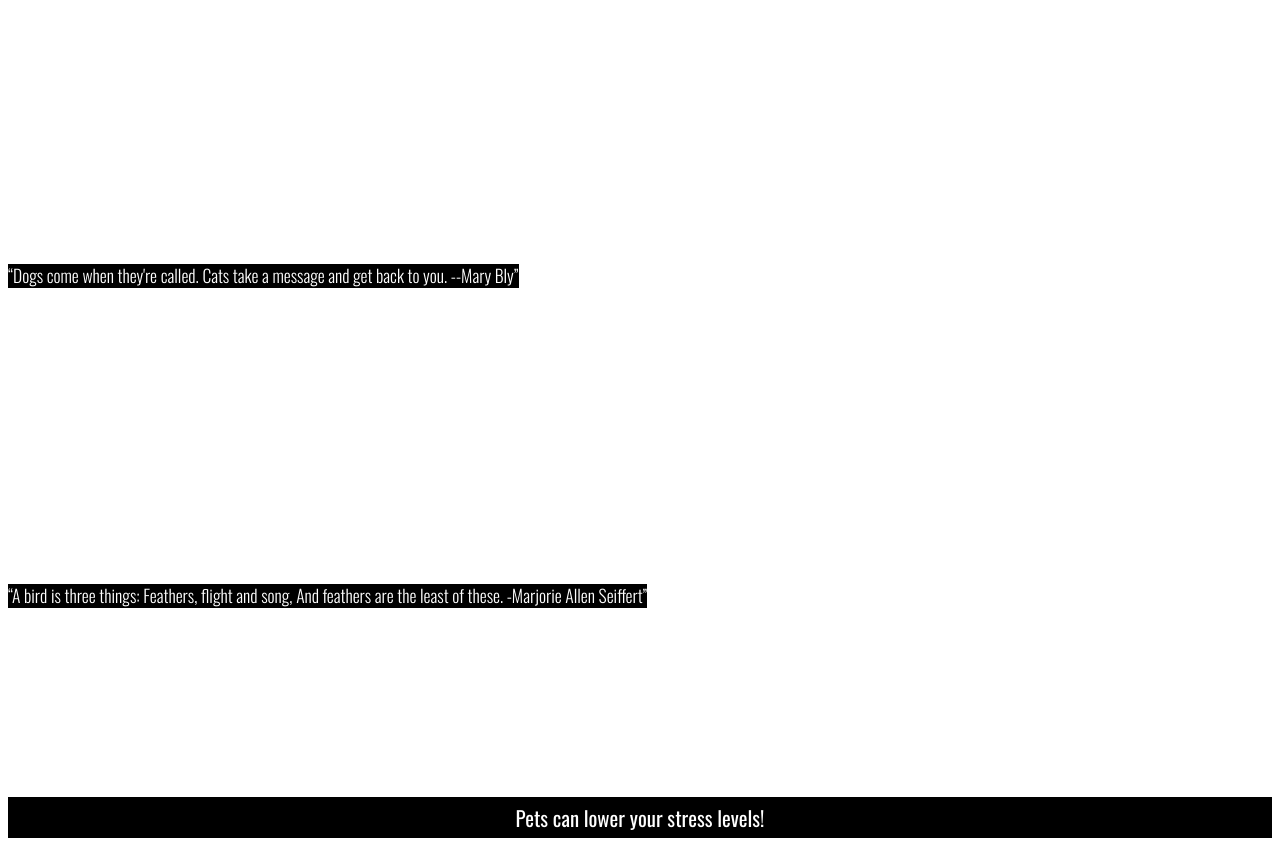
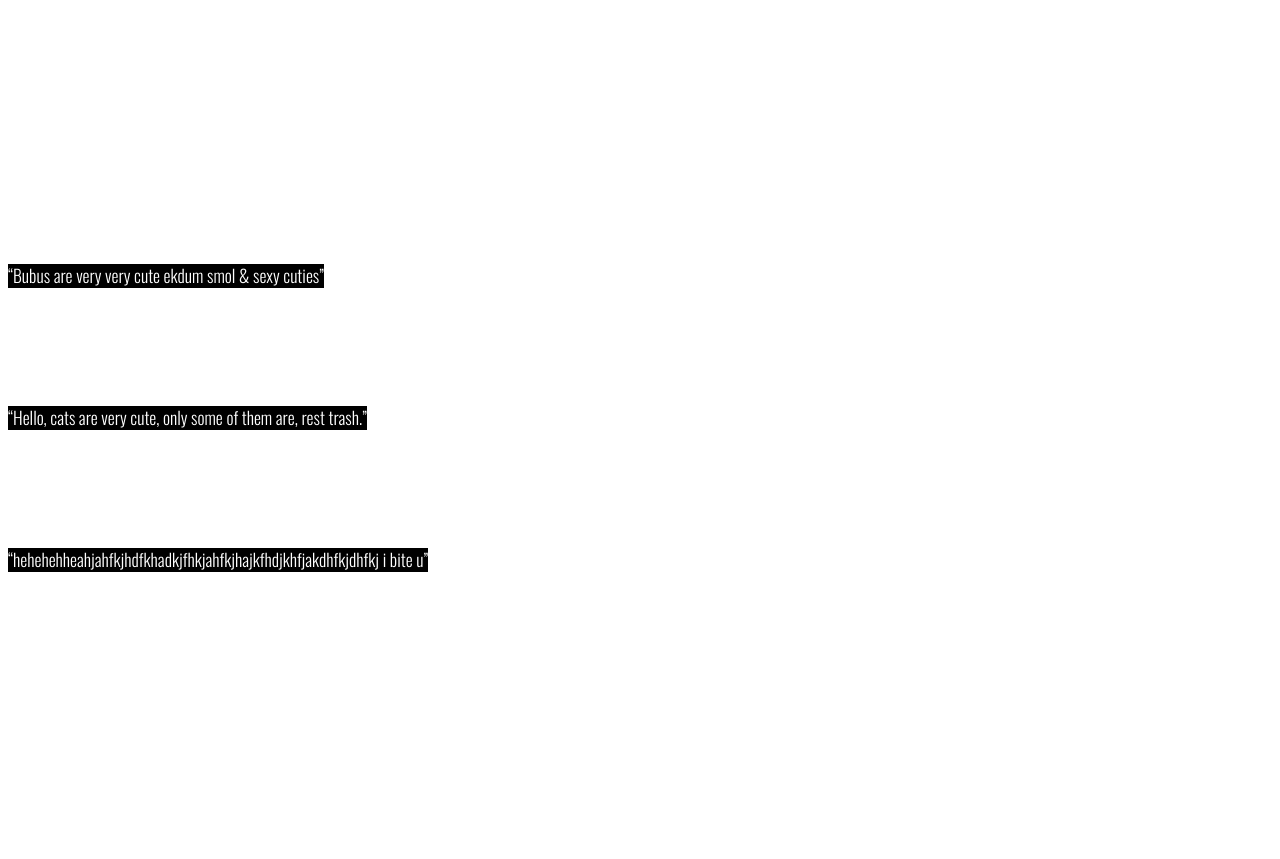
Before and after one commit to neel-desh/Inshort-Bharat, a Flask app: page /web-stories in a window 1280 px wide. After the commit the page ends 572 px from the top, so only its background shows below. Run offline with Flask 2, Linux system fonts and the light colour scheme; some libraries are stand-ins or nearby versions.

Commit message:
Before Work

```diff
--- a/main.py
+++ b/main.py
@@ -21,7 +21,26 @@ def index():
 ##==========
 @app.route('/web-stories')
 def webstories():
-    return render_template("news/stories.html")
+    stories = [
+    {
+        "id":1,
+        "head":"Dogs",
+        "src" :"/static/assets/dog.jpg",
+        "content": "Bubus are very very cute ekdum smol & sexy cuties"
+    },
+    {
+        "id":2,
+        "head":"Cats",
+        "src" : "/static/assets/bookend_cats.jpg",
+        "content": "Hello, cats are very cute, only some of them are, rest trash."
+    },
+    {
+        "id":3,
+        "head":"Parrots",
+        "src" : "/static/assets/bird.jpg",
+        "content": "hehehehheahjahfkjhdfkhadkjfhkjahfkjhajkfhdjkhfjakdhfkjdhfkj i bite u"
+    }]
+    return render_template("news/stories.html",stories=stories)
 
 ##?================================================
 ##TODO: News Display Pages
--- a/templates/news/stories.html
+++ b/templates/news/stories.html
@@ -60,8 +60,8 @@
   <body>
     <!-- Cover page -->
     <amp-story standalone
-        title="Joy of Pets"
-        publisher="AMP tutorials"
+        title="Inshort Bharat Stoires"
+        publisher="Neel Deshmukh"
         publisher-logo-src="/static/assets/AMP-Brand-White-Icon.svg"
         poster-portrait-src="/static/assets/cover.jpg">
       <amp-story-page id="cover">
@@ -72,25 +72,28 @@
           </amp-img>
         </amp-story-grid-layer>
         <amp-story-grid-layer template="vertical">
-          <h1>The Joy of Pets</h1>
-          <p>By AMP Tutorials</p>
+          <h1>Inshort Bharat - Web Stories</h1>
+          <p>By neeldeshmukh</p>
         </amp-story-grid-layer>
       </amp-story-page>
 
       <!-- Page 1 (Cat): 1 layer (vertical) -->
-      <amp-story-page id="page1">
+      {% for story in stories %}
+      <amp-story-page id="{{story.id}}">
         <amp-story-grid-layer template="vertical">
-          <h1>Cats</h1>
-          <amp-img src="/static/assets/cat.jpg"
+          <h1>{{story.head}}</h1>
+          <amp-img src="{{story.src}}"
               width="720" height="1280"
               layout="responsive">
           </amp-img>
-          <q>Dogs come when they're called. Cats take a message and get back to you. --Mary Bly</q>
+          <q>{{story.content}}</q>
+
         </amp-story-grid-layer>
       </amp-story-page>
+      {% endfor %}
+      <!-- Page 2 (Dog): 2 layers (fill + thirds) -->
 
-      <!-- Page 2 (Dog): 2 layers (fill + thirds) -->
-      <amp-story-page id="page2">
+      <!-- <amp-story-page id="page2">
         <amp-story-grid-layer template="fill">
           <amp-img src="/static/assets/dog.jpg"
               width="720" height="1280"
@@ -101,10 +104,10 @@
             <h1 grid-area="upper-third">Dogs</h1>
             <p grid-area="lower-third">Dogs were probably the first tame animals. They have accompanied humans for some 10,000 years. Some scientists assert that all dogs, domestic and wild, share a common ancestor in the small South Asian wolf.</p>
         </amp-story-grid-layer>
-      </amp-story-page>
+      </amp-story-page> -->
 
       <!-- Page 3 (Bird): 3 layers (fill + vertical + vertical) + Audio-->
-      <amp-story-page id="page3" background-audio="/static/assets/bird-singing.mp3">
+      <!-- <amp-story-page id="page3" background-audio="/static/assets/bird-singing.mp3">
         <amp-story-grid-layer template="fill">
           <amp-img src="/static/assets/bird.jpg"
               width="720" height="1280"
@@ -117,10 +120,10 @@
         <amp-story-grid-layer template="vertical" class="bottom">
           <q>A bird is three things: Feathers, flight and song, And feathers are the least of these. -Marjorie Allen Seiffert</q>
         </amp-story-grid-layer>
-      </amp-story-page>
+      </amp-story-page> -->
 
       <!-- Page 4 (Rabbit): 3 layers (fill (video) + vertical + vertical) -->
-      <amp-story-page id="page4">
+      <!-- <amp-story-page id="page4">
         <amp-story-grid-layer template="fill">
           <amp-video autoplay loop
                 width="720" height="1280"
@@ -135,10 +138,10 @@
         <amp-story-grid-layer template="vertical" class="bottom">
           <p>Rabbits can learn to follow simple voice commands and come when called by name, and are curious and playful.</p>
         </amp-story-grid-layer>
-      </amp-story-page>
+      </amp-story-page> -->
 
       <!-- Page 5 (Collage): 2 layers + animations -->
-      <amp-story-page id="page5">
+      <!-- <amp-story-page id="page5">
         <amp-story-grid-layer template="vertical" class="noedge">
           <div class="wrapper">
             <amp-img src="/static/assets/cat.jpg"
@@ -170,10 +173,10 @@
         <amp-story-grid-layer template="vertical" class="center-text">
           <p class="banner-text" animate-in="whoosh-in-right">Pets can lower your stress levels!</p>
         </amp-story-grid-layer>
-      </amp-story-page>
+      </amp-story-page> -->
 
       <!-- Bookend -->
-      <amp-story-bookend src="/templates/news/bookend.json" layout="nodisplay"></amp-story-bookend>
+      <amp-story-bookend src="/static/bookend.json" layout="nodisplay"></amp-story-bookend>
     </amp-story>
   </body>
 </html>
```
Also changed, not shown: static/bookend.json (renamed from templates/news/bookend.json).
